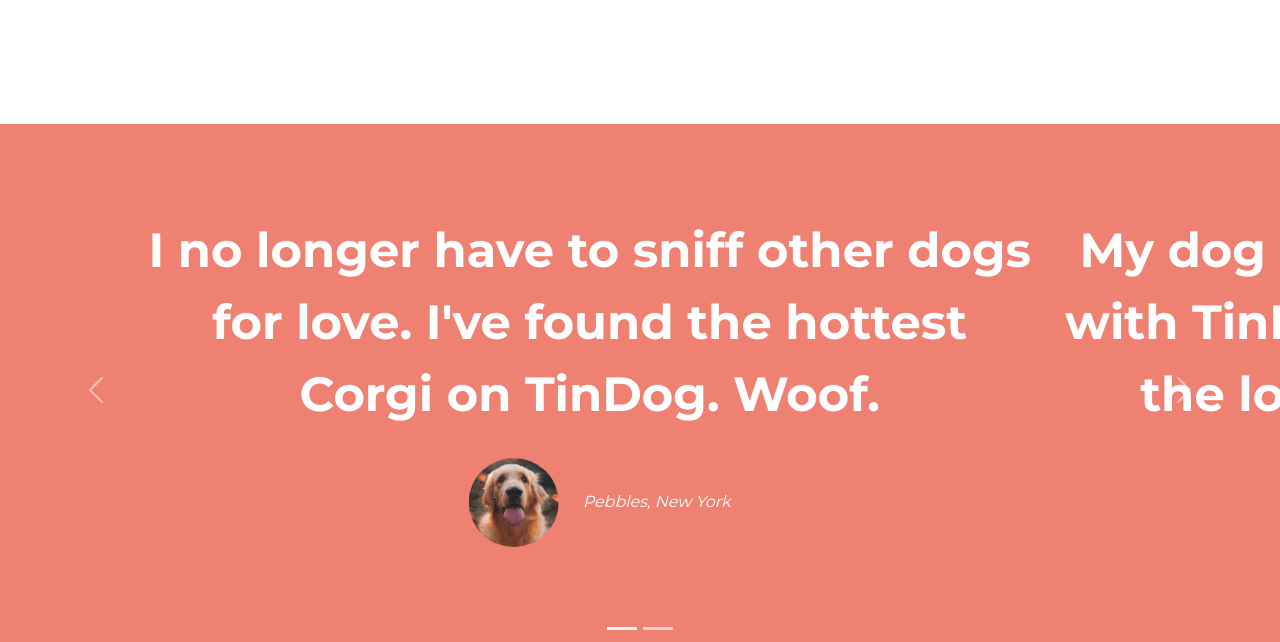
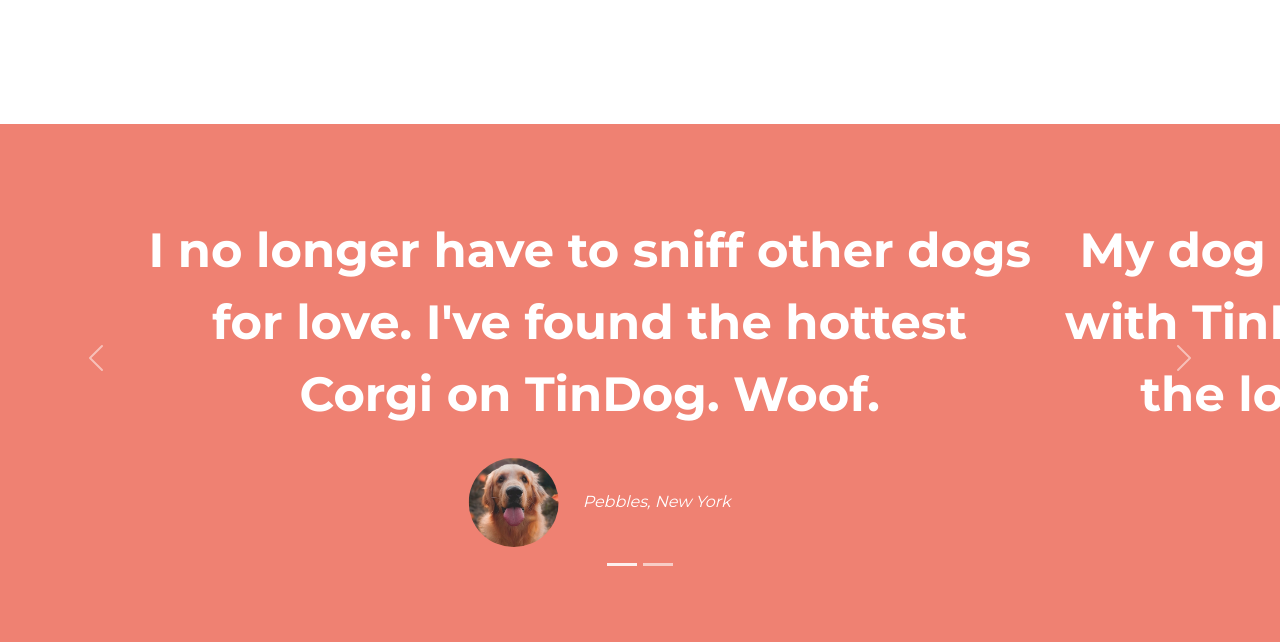
Before and after one commit to thompsone7/CV3, a plain HTML site: page index.html in a window 1280 px wide. Shown: the part 960-1602 px from the top of the page. Drawn offline with nearby package versions, Linux system fonts and the light colour scheme.

Commit message:
Update styles.css

```diff
--- a/css/styles.css
+++ b/css/styles.css
@@ -111,7 +111,7 @@
 /* testimonial section */
 
 #testimonials{
-  padding: 7% 15%;
+  padding: 7% 15% 2%;
   background-color: #ef8172;
 }
 
```
